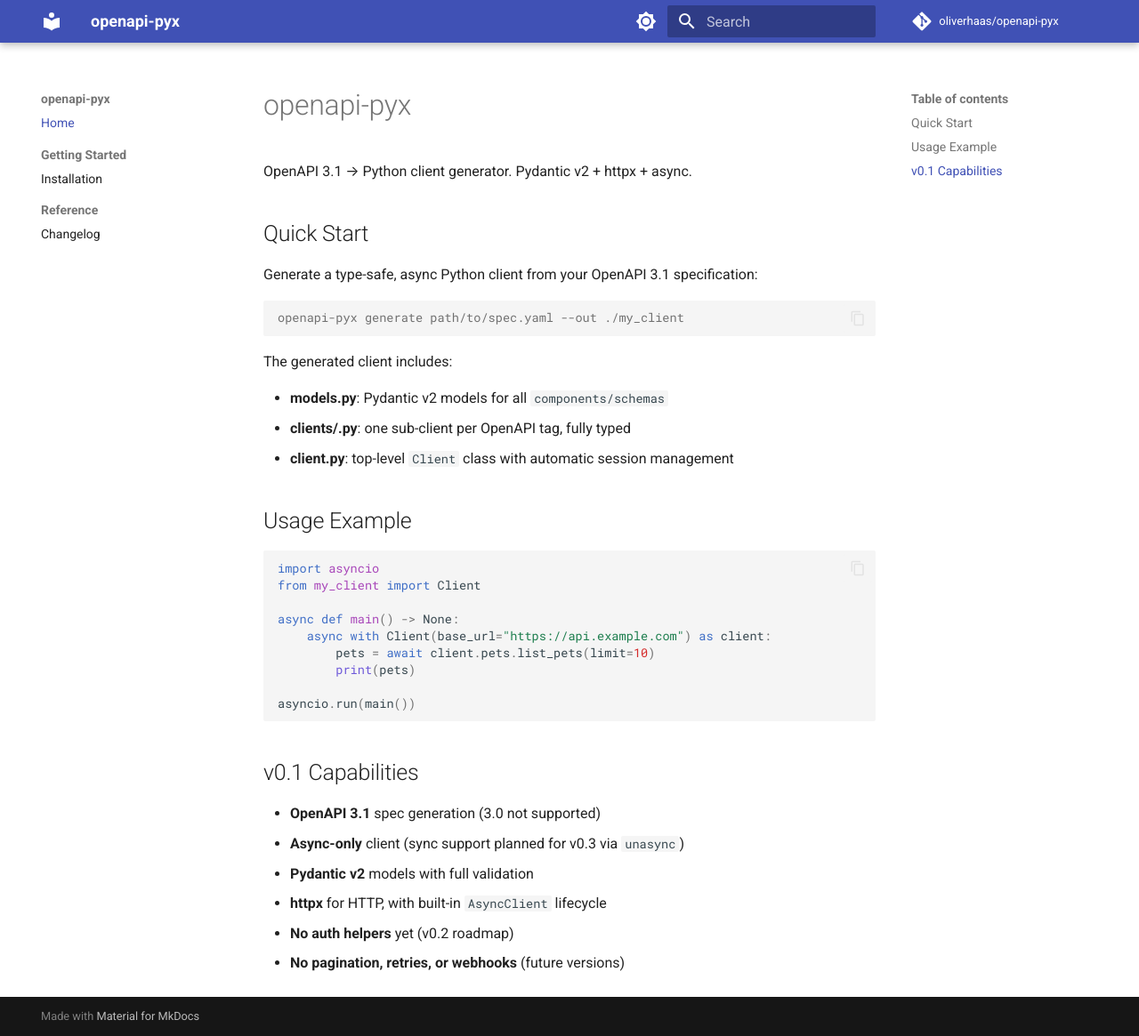
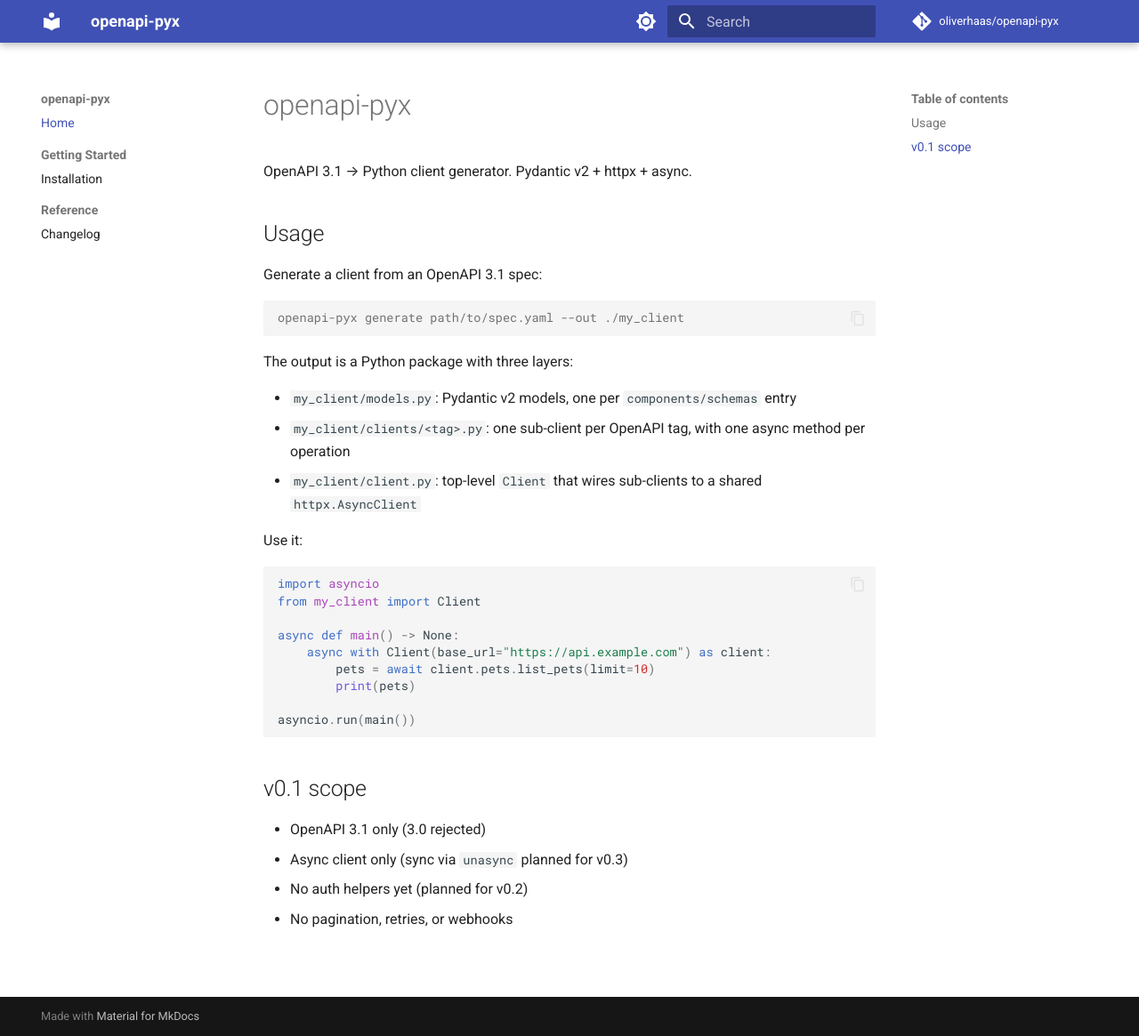
Before and after one commit to oliverhaas/openapi-pyx, an MkDocs documentation site: the page built from docs/index.md, in a window 1280 px wide and 1165 px high. Shown: the whole window at 89% size. Built offline with MkDocs 1.6.1 and Material for MkDocs 9.7.7, drawn with Linux system fonts in a browser that asks for light colours; comment, search, counter and statistics services are not loaded; the version menu is left out.

Commit message:
docs: align docs/index.md tone with README
Remove marketing-style adjectives ("type-safe", "fully typed",
"built-in lifecycle") and uniformly-bolded list items. Match the
README's neutral, factual phrasing.

````diff
--- a/docs/index.md
+++ b/docs/index.md
@@ -2,21 +2,21 @@
 
 OpenAPI 3.1 → Python client generator. Pydantic v2 + httpx + async.
 
-## Quick Start
+## Usage
 
-Generate a type-safe, async Python client from your OpenAPI 3.1 specification:
+Generate a client from an OpenAPI 3.1 spec:
 
 ```console
 openapi-pyx generate path/to/spec.yaml --out ./my_client
 ```
 
-The generated client includes:
+The output is a Python package with three layers:
 
-- **models.py**: Pydantic v2 models for all `components/schemas`
-- **clients/<tag>.py**: one sub-client per OpenAPI tag, fully typed
-- **client.py**: top-level `Client` class with automatic session management
+- `my_client/models.py`: Pydantic v2 models, one per `components/schemas` entry
+- `my_client/clients/<tag>.py`: one sub-client per OpenAPI tag, with one async method per operation
+- `my_client/client.py`: top-level `Client` that wires sub-clients to a shared `httpx.AsyncClient`
 
-## Usage Example
+Use it:
 
 ```python
 import asyncio
@@ -30,11 +30,9 @@
 asyncio.run(main())
 ```
 
-## v0.1 Capabilities
+## v0.1 scope
 
-- **OpenAPI 3.1** spec generation (3.0 not supported)
-- **Async-only** client (sync support planned for v0.3 via `unasync`)
-- **Pydantic v2** models with full validation
-- **httpx** for HTTP, with built-in `AsyncClient` lifecycle
-- **No auth helpers** yet (v0.2 roadmap)
-- **No pagination, retries, or webhooks** (future versions)
+- OpenAPI 3.1 only (3.0 rejected)
+- Async client only (sync via `unasync` planned for v0.3)
+- No auth helpers yet (planned for v0.2)
+- No pagination, retries, or webhooks
````
Also changed, not shown: 1 other file.
